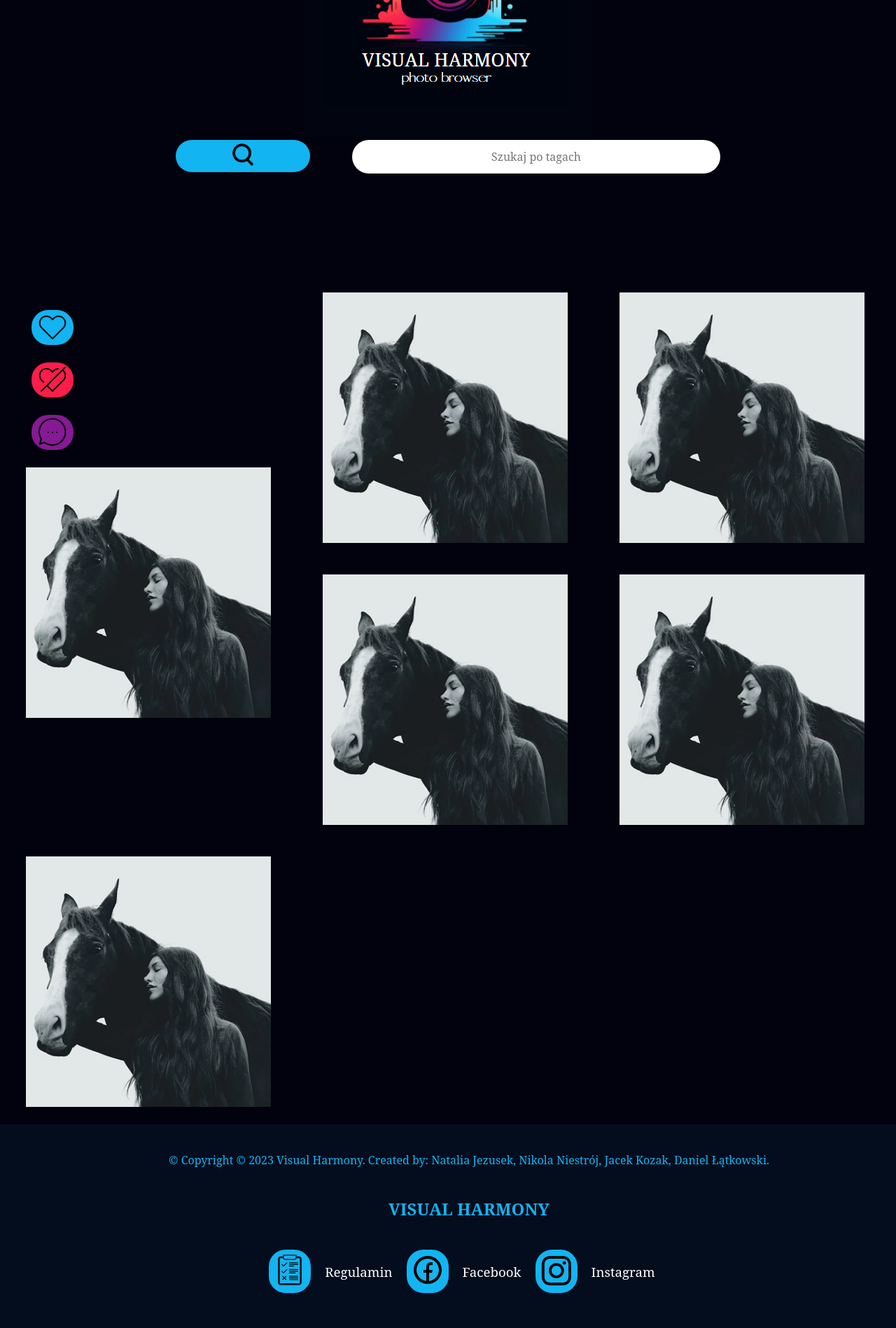
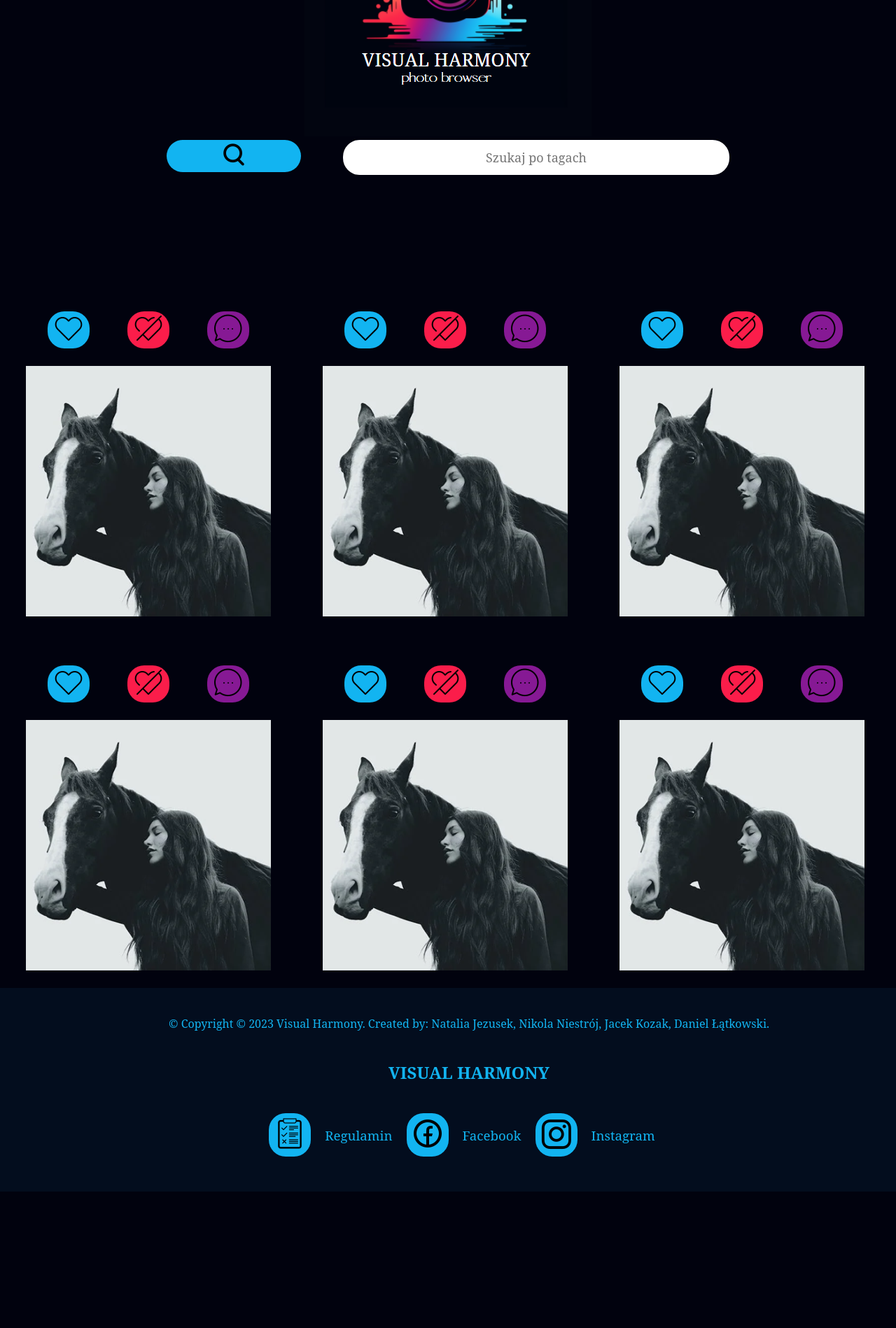
Before and after one commit to ObronnaSosna/VisualHarmony, a PHP site: page / in a window 1280 px wide; the page is wider, and only the part inside the window is pictured. Shown: the part 305-2203 px from the top of that part at 70% size. After the commit the page ends 2008 px from the top of that part, so only its background shows below. Run offline with PHP 8.4, Linux system fonts and the light colour scheme.

Commit message:
Layout_changes_photos

```diff
--- a/index.php
+++ b/index.php
@@ -53,18 +53,63 @@
                 <img src="img/horse.png">
             </div>
             <div class="column">
+            <button class="photo-icon-heart">
+                    <img src="img/heart.png">
+                </button>
+                <button class="photo-icon-heart-dislike">
+                    <img src="img/heart-unlike.png">
+                </button>
+                <button class="photo-icon-comment">
+                    <img src="img/comment.png">
+                </button>
                 <img src="img/horse.png">
             </div>
             <div class="column">
+            <button class="photo-icon-heart">
+                    <img src="img/heart.png">
+                </button>
+                <button class="photo-icon-heart-dislike">
+                    <img src="img/heart-unlike.png">
+                </button>
+                <button class="photo-icon-comment">
+                    <img src="img/comment.png">
+                </button>
                 <img src="img/horse.png">
             </div>
             <div class="column">
+            <button class="photo-icon-heart">
+                    <img src="img/heart.png">
+                </button>
+                <button class="photo-icon-heart-dislike">
+                    <img src="img/heart-unlike.png">
+                </button>
+                <button class="photo-icon-comment">
+                    <img src="img/comment.png">
+                </button>
                 <img src="img/horse.png">
             </div>
             <div class="column">
+            <button class="photo-icon-heart">
+                    <img src="img/heart.png">
+                </button>
+                <button class="photo-icon-heart-dislike">
+                    <img src="img/heart-unlike.png">
+                </button>
+                <button class="photo-icon-comment">
+                    <img src="img/comment.png">
+                </button>
                 <img src="img/horse.png">
             </div>
             <div class="column">
+            <button class="photo-icon-heart">
+                    <img src="img/heart.png">
+                </button>
+                <button class="photo-icon-heart-dislike">
+                    <img src="img/heart-unlike.png">
+                </button>
+                <button class="photo-icon-comment">
+                    <img src="img/comment.png">
+                </button>
                 <img src="img/horse.png">
             </div>
         </div>
@@ -86,21 +131,21 @@
                 <button class="regulations">
                     <img src="img/regulations.png">
                 </button>
-                <h3><a href="">Regulamin</a></h3>
+                <h3><a href="" class="footer-link">Regulamin</a></h3>
                 </div>
 
                 <div class="bottom-icon">
                 <button class="facebook">
                     <img src="img/facebook.png">
                 </button>
-                <h3><a href="https://www.facebook.com/profile.php?id=61553216010644">Facebook</a></h3>
+                <h3><a href="https://www.facebook.com/profile.php?id=61553216010644" class="footer-link">Facebook</a></h3>
                 </div>
 
                 <div class="bottom-icon">
                 <button class="instagram">
                     <img src="img/instagram.png">
                 </button>
-                <h3><a href="https://www.instagram.com/harmony.visual/">Instagram</a></h3>
+                <h3><a href="https://www.instagram.com/harmony.visual/" class="footer-link">Instagram</a></h3>
                 </div>
         </div>
     </footer>
--- a/styles.css
+++ b/styles.css
@@ -66,7 +66,7 @@ section {
     text-align: center;
     border: none;
     transition-duration: 0.5s;
-    font-size: 16px;
+    font-size: 18px;
     margin-left:30px;
     border-radius: 24px;
     outline: none;
@@ -83,11 +83,11 @@ section {
     margin-bottom: 150px;
 }
 
-
 .column {
     float: left;
     width: 30%;
     padding: 20px;
+    text-align:center
   }
 
   /*Clear floats after image containers*/
@@ -96,7 +96,6 @@ section {
     clear: both;
     display: table;
   }
-
 
 footer{
 
@@ -189,9 +188,8 @@ footer{
 }
 
 .photo-icon-heart{
-    display: flex;
+    display:inline-block;
     margin: 25px;
-    flex-direction: row;
     background-color: #12b4f1;
     border: none;
     border-radius: 24px;
@@ -202,9 +200,8 @@ footer{
 }
 
 .photo-icon-heart-dislike{
-    display: flex;
+    display:inline-block;
     margin: 25px;
-    flex-direction: row;
     background-color: #fb1d4a;
     border: none;
     border-radius: 24px;
@@ -215,9 +212,8 @@ footer{
 }
 
 .photo-icon-comment{
-    display: flex;
+    display:inline-block;
     margin: 25px;
-    flex-direction: row;
     background-color: #861994;
     border: none;
     border-radius: 24px;
@@ -228,7 +224,11 @@ footer{
 }
 
 h3 {
+    font-weight: normal;
+    color: #12b4f1;
+    font-family: 'Noto Serif';
+}
 
-font-weight: normal;
-color: #12b4f1;
+.footer-link{
+    color:#12b4f1
 }
```
